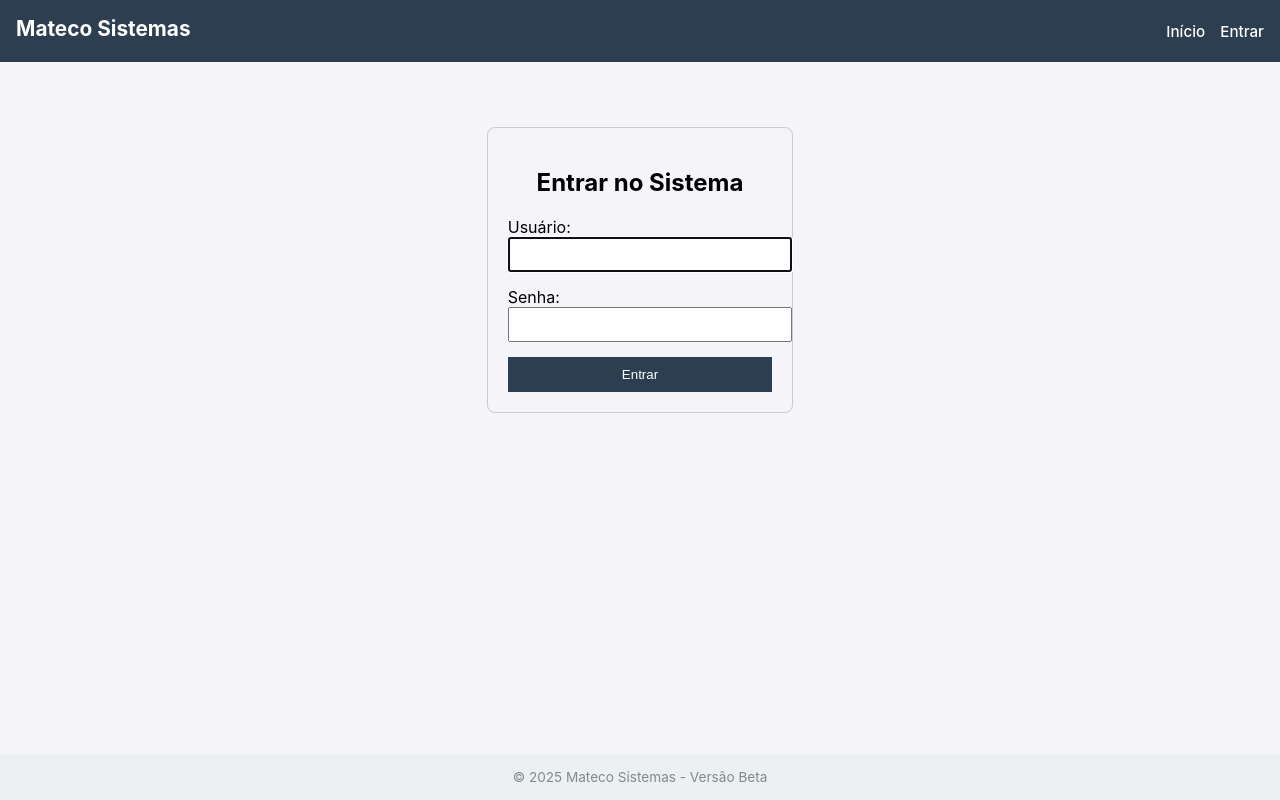
After one commit to davissontiago/Mateco, a Django app: page /accounts/login/ in a window 1280 px wide. The commit adds this page. Run offline with Django 5.2, Linux system fonts and the light colour scheme.

Commit message:
Commit Point Login

```diff
--- a/setup/settings.py
+++ b/setup/settings.py
@@ -95,6 +95,6 @@ STORAGES = {
     },
 }
 
-print(">>> SETTINGS CARREGADO:", __file__)
-print(">>> STATIC_ROOT:", STATIC_ROOT)
-print(">>> STATICFILES_DIRS:", STATICFILES_DIRS)
+LOGIN_REDIRECT_URL = 'home'
+LOGOUT_REDIRECT_URL = 'login'
+LOGIN_URL = 'login'
--- a/setup/urls.py
+++ b/setup/urls.py
@@ -1,5 +1,5 @@
 from django.contrib import admin
-from django.urls import path
+from django.urls import path, include
 from core.views import (
     home,
     emitir,
@@ -12,13 +12,13 @@ from core.views import (
 urlpatterns = [
     path('admin/', admin.site.urls),
 
+    path('accounts/', include('django.contrib.auth.urls')),
+
     path('', home, name='home'),
     path('emitir/', emitir, name='emitir'),
     path('notas/', listar_notas, name='listar_notas'),
 
     path('api/produtos/', buscar_produtos, name='buscar_produtos'),
-
     path('emitir-nota/', emitir_nota, name='emitir_nota'),
-
     path('imprimir-nota/<int:nota_id>/', imprimir_nota, name='imprimir_nota'),
 ]
--- a/templates/base.html
+++ b/templates/base.html
@@ -16,9 +16,18 @@
         <div class="brand">Mateco Sistemas</div>
         <div class="nav-links">
             <a href="{% url 'home' %}">Início</a>
-            <a href="{% url 'emitir' %}">Emitir</a>
-            <a href="{% url 'listar_notas' %}">Histórico</a>
-            <a href="/admin">Admin</a>
+
+            {% if user.is_authenticated %}
+                <a href="{% url 'emitir' %}">Emitir</a>
+                <a href="{% url 'listar_notas' %}">Histórico</a>
+
+                <form action="{% url 'logout' %}" method="post" style="display:inline;">
+                    {% csrf_token %}
+                    <button type="submit" style="background:none; border:none; color:white; cursor:pointer; font-size:16px;">Sair</button>
+                </form>
+            {% else %}
+                <a href="{% url 'login' %}">Entrar</a>
+            {% endif %}
         </div>
     </nav>
 
--- /dev/null
+++ b/templates/registration/login.html
@@ -0,0 +1,30 @@
+{% extends "base.html" %}
+
+{% block title %}Login - Mateco{% endblock %}
+
+{% block content %}
+<div style="max-width: 400px; margin: 50px auto; padding: 20px; border: 1px solid #ccc; border-radius: 8px;">
+    <h2 style="text-align: center;">Entrar no Sistema</h2>
+
+    <form method="post">
+        {% csrf_token %}
+        {% if form.errors %}
+            <p style="color: red; text-align: center;">Usuário ou senha incorretos.</p>
+        {% endif %}
+
+        <div style="margin-bottom: 15px;">
+            <label for="id_username">Usuário:</label>
+            <input type="text" name="username" autofocus required id="id_username" style="width: 100%; padding: 8px;">
+        </div>
+
+        <div style="margin-bottom: 15px;">
+            <label for="id_password">Senha:</label>
+            <input type="password" name="password" required id="id_password" style="width: 100%; padding: 8px;">
+        </div>
+
+        <button type="submit" style="width: 100%; padding: 10px; background-color: #2c3e50; color: white; border: none; cursor: pointer;">
+            Entrar
+        </button>
+    </form>
+</div>
+{% endblock %}
```
Also changed, not shown: core/views.py (+9 -1 lines).
